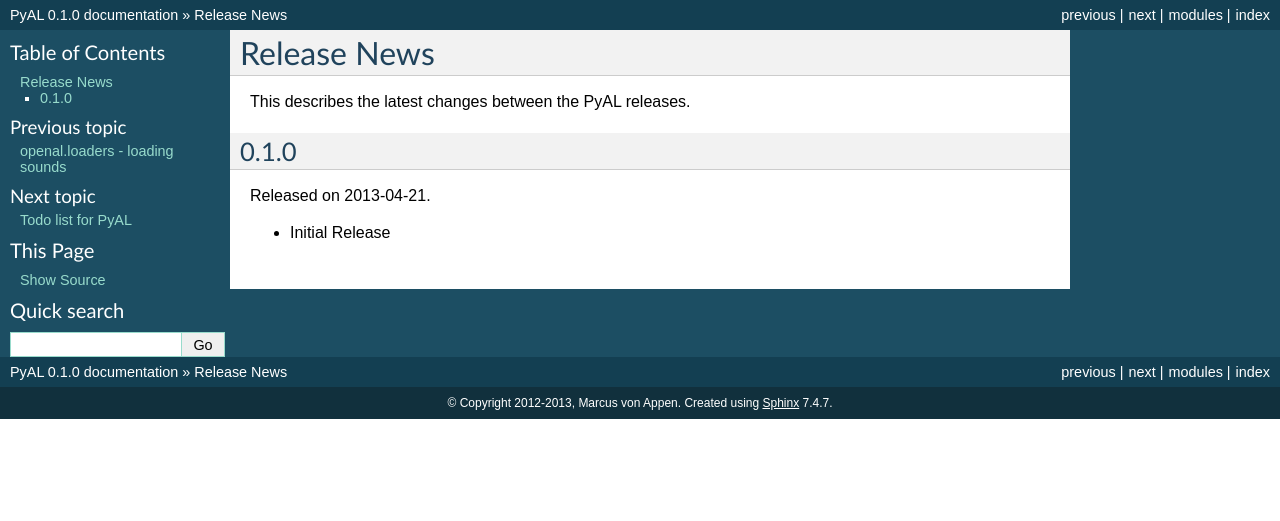
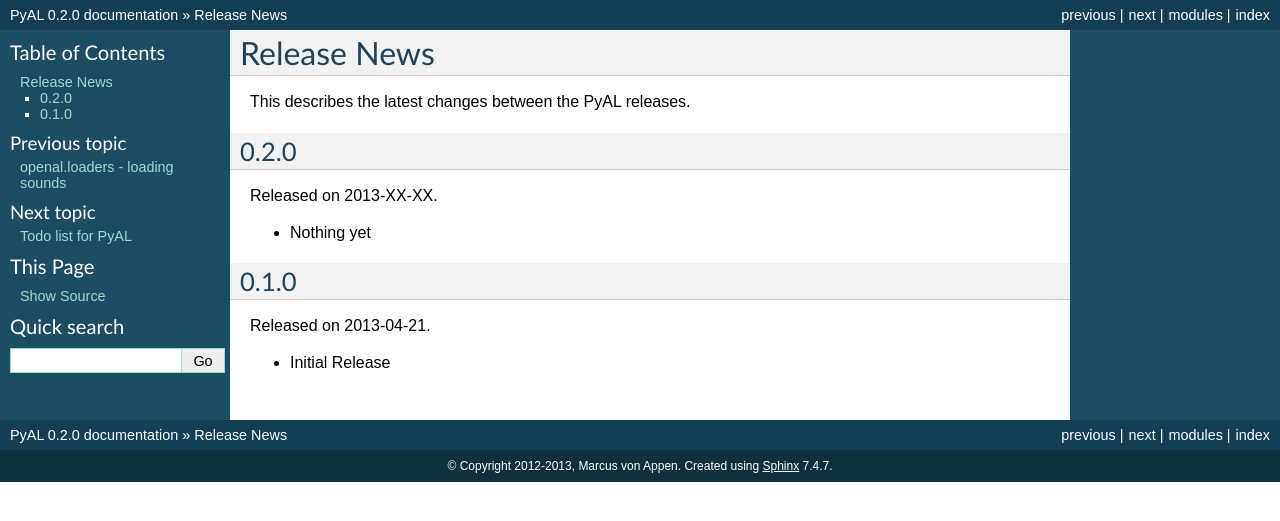
Before and after one commit to marcusva/py-al, a Sphinx documentation site: the page built from doc/news.rst, in a window 1280 px wide. Shown: the top 521 px of the page. Built offline with Sphinx 7.4.7, drawn with Linux system fonts in a browser that asks for light colours.

Commit message:
- prepare the next release

```diff
--- a/doc/conf.py
+++ b/doc/conf.py
@@ -55,9 +55,9 @@
 # built documents.
 #
 # The short X.Y version.
-version = '0.1'
+version = '0.2'
 # The full version, including alpha/beta/rc tags.
-release = '0.1.0'
+release = '0.2.0'
 
 # The language for content autogenerated by Sphinx. Refer to documentation
 # for a list of supported languages.
--- a/doc/news.rst
+++ b/doc/news.rst
@@ -1,6 +1,12 @@
 Release News
 ============
 This describes the latest changes between the PyAL releases.
+
+0.2.0
+-----
+Released on 2013-XX-XX.
+
+* Nothing yet
 
 0.1.0
 -----
--- a/openal/__init__.py
+++ b/openal/__init__.py
@@ -85,5 +85,5 @@ def get_dll_file():
     return dll.libfile
 
 
-__version__ = "0.1.0"
-version_info = (0, 1, 0, "")
+__version__ = "0.2.0"
+version_info = (0, 2, 0, "")
--- a/setup.py
+++ b/setup.py
@@ -2,7 +2,7 @@
 import sys
 from distutils.core import setup
 
-VERSION = "0.1.0"
+VERSION = "0.2.0"
 
 if __name__ == "__main__":
 
```
